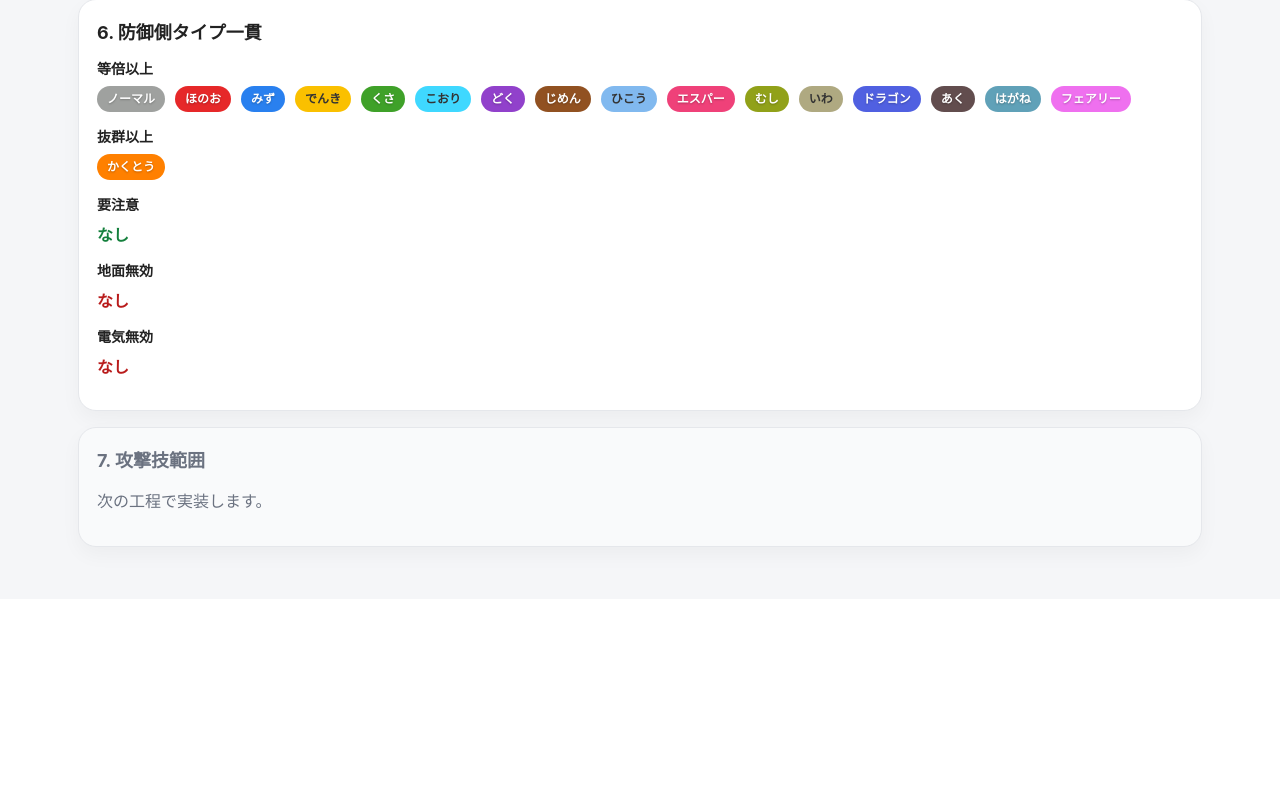
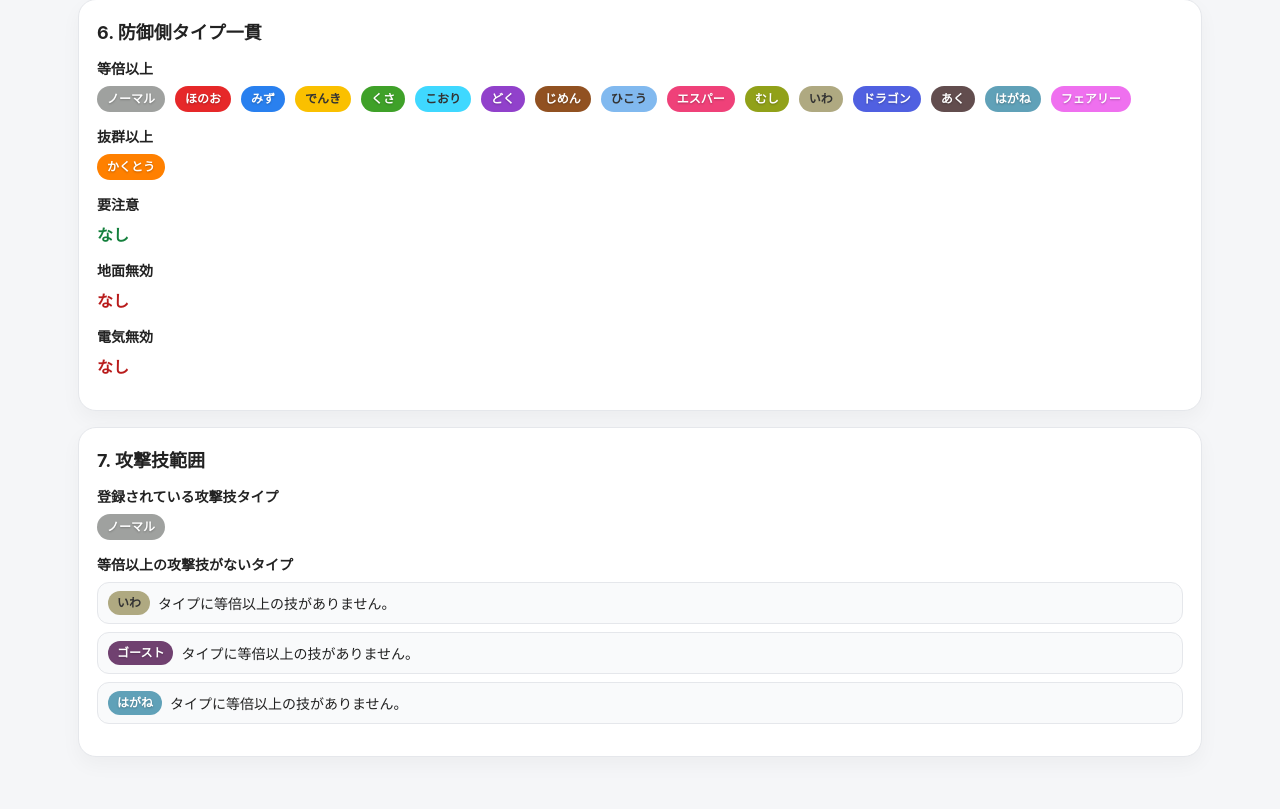
Before and after one commit to Onemoretime-plz/pokemon-manager, a Django app: page /parties/1/ in a window 1280 px wide. Shown: the part 2372-3181 px from the top of the page. Before the commit the page ends 2932 px from the top, so only its background shows below. Run offline with Django 5.2, Linux system fonts and the light colour scheme; tables that the repository leaves empty hold one stand-in row (values such as "Sample post"); grey boxes marked "Sample" are stand-in pictures.

Commit message:
Add offensive type coverage diagnosis

```diff
--- a/pokemane/services/diagnosis.py
+++ b/pokemane/services/diagnosis.py
@@ -5,6 +5,7 @@ from pokemane.services.stats import get_effective_pokemon
 from pokemane.services.type_matchups import (
     TYPE_NAMES,
     calculate_defensive_multiplier,
+    get_type_multiplier,
 )
 from pokemane.services.type_styles import get_type_class
 
@@ -464,6 +465,64 @@ def build_defensive_type_coverage(ordered_sets):
     }
 
 
+def build_offensive_type_coverage(ordered_sets):
+    """
+    攻撃技範囲を診断する。
+
+    MVPでは単タイプ18種類のみを対象にする。
+
+    パーティー内に登録されている「攻撃技」のタイプを集め、
+    各防御タイプに対して等倍以上を取れる技タイプがあるか判定する。
+
+    等倍以上を取れる攻撃技タイプが1つもない防御タイプを、
+    攻撃技範囲の穴として表示する。
+    """
+    attack_move_types = set()
+
+    for item in ordered_sets:
+        pokemon_set = item["set"]
+
+        for move in pokemon_set.moves.all():
+            if not move.move_name:
+                continue
+
+            if move.move_category != "attack":
+                continue
+
+            attack_move_types.add(move.move_type)
+
+    uncovered_types = []
+
+    for defense_type in TYPE_NAMES:
+        has_neutral_or_better = False
+
+        for attack_type in attack_move_types:
+            multiplier = get_type_multiplier(
+                attack_type,
+                defense_type,
+                None,
+            )
+
+            if multiplier >= 1:
+                has_neutral_or_better = True
+                break
+
+        if not has_neutral_or_better:
+            uncovered_types.append(
+                {
+                    "name": defense_type,
+                    "type_class": get_type_class(defense_type),
+                }
+            )
+
+    return {
+        "attack_move_types": [
+            build_type_display_item(type_name)
+            for type_name in sorted(attack_move_types)
+        ],
+        "uncovered_types": uncovered_types,
+    }
+
 def diagnose_party_from_ordered_sets(ordered_sets):
     party_summary = build_party_summary(ordered_sets)
     good_matchups = build_good_matchups(ordered_sets)
@@ -474,6 +533,7 @@ def diagnose_party_from_ordered_sets(ordered_sets):
         bad_matchups,
     )
     defensive_type_coverage = build_defensive_type_coverage(ordered_sets)
+    offensive_type_coverage = build_offensive_type_coverage(ordered_sets)
 
     return {
         "party_summary": party_summary,
@@ -482,6 +542,7 @@ def diagnose_party_from_ordered_sets(ordered_sets):
         "bad_matchups": bad_matchups,
         "virtual_target_diagnosis": virtual_target_diagnosis,
         "defensive_type_coverage": defensive_type_coverage,
+        "offensive_type_coverage": offensive_type_coverage,
     }
 
 def diagnose_party(party):
--- a/pokemane/static/pokemane/css/style.css
+++ b/pokemane/static/pokemane/css/style.css
@@ -750,3 +750,19 @@ a {
     font-size: 12px;
     line-height: 1;
 }
+
+.offensive-gap-list {
+    display: grid;
+    gap: 8px;
+}
+
+.offensive-gap-row {
+    display: flex;
+    align-items: center;
+    gap: 8px;
+    padding: 8px 10px;
+    background: #f9fafb;
+    border: 1px solid #e5e7eb;
+    border-radius: 12px;
+    font-size: 14px;
+}
--- a/pokemane/templates/pokemane/partials/diagnosis_result.html
+++ b/pokemane/templates/pokemane/partials/diagnosis_result.html
@@ -245,7 +245,34 @@
     </div>
 </div>
 
-<div class="diagnosis-card muted-diagnosis-card">
+<div class="diagnosis-card">
     <h3>7. 攻撃技範囲</h3>
-    <p>次の工程で実装します。</p>
+
+    <div class="type-coverage-block">
+        <h4>登録されている攻撃技タイプ</h4>
+        <div class="diagnosis-chip-row">
+            {% for type_item in diagnosis.offensive_type_coverage.attack_move_types %}
+                <span class="type-badge {{ type_item.type_class }}">{{ type_item.name }}</span>
+            {% empty %}
+                <span class="danger-text">攻撃技が登録されていません。</span>
+            {% endfor %}
+        </div>
+    </div>
+
+    <div class="type-coverage-block">
+        <h4>等倍以上の攻撃技がないタイプ</h4>
+
+        {% if diagnosis.offensive_type_coverage.uncovered_types %}
+            <div class="offensive-gap-list">
+                {% for type_item in diagnosis.offensive_type_coverage.uncovered_types %}
+                    <div class="offensive-gap-row">
+                        <span class="type-badge {{ type_item.type_class }}">{{ type_item.name }}</span>
+                        <span>タイプに等倍以上の技がありません。</span>
+                    </div>
+                {% endfor %}
+            </div>
+        {% else %}
+            <p class="ok-text">単タイプ18種類すべてに等倍以上の攻撃技があります。</p>
+        {% endif %}
+    </div>
 </div>
```
